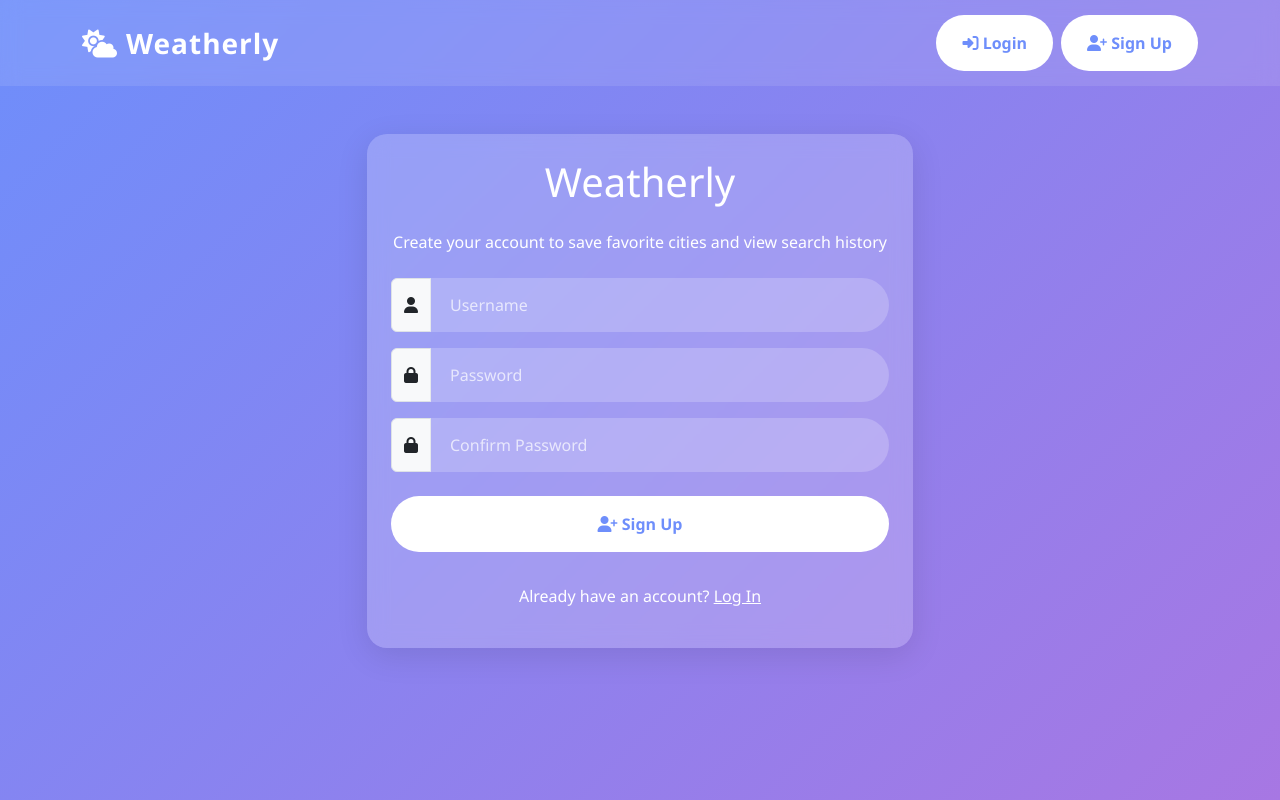
After one commit to BarGhasH17/Weatherly, a Django app: page /signup/ in a window 1280 px wide. The commit adds this page. Run offline with Django 5.2, Linux system fonts and the light colour scheme.

Commit message:
Add user authentication and static files support
- Implemented login/logout functionality with dedicated templates
- Added base.html for template inheritance
- Configured static files handling in settings.py
- Updated views and URLs for auth flow
- Created static/ directory for CSS/assets

```diff
--- /dev/null
+++ b/static/css/base.css
@@ -0,0 +1,56 @@
+@import 'components/_navbar.css';
+@import 'components/_cards.css';
+@import 'utilities/_animations.css';
+
+body {
+    background: linear-gradient(135deg, #6e8efb, #a777e3);
+    color: white;
+    min-height: 100vh;
+    font-family: 'Segoe UI', Tahoma, Geneva, Verdana, sans-serif;
+}
+.navbar {
+    background: rgba(255, 255, 255, 0.1);
+    backdrop-filter: blur(10px);
+    padding: 15px 0;
+}
+
+.navbar-brand {
+    font-family: 'Segoe UI', Tahoma, Geneva, Verdana, sans-serif;
+    letter-spacing: 1px;
+}
+
+/* Adjust main container to account for navbar */
+.container.py-4 {
+    padding-top: 2rem !important;
+}
+.weather-card {
+    background: rgba(255, 255, 255, 0.2);
+    backdrop-filter: blur(10px);
+    border-radius: 20px;
+    box-shadow: 0 8px 32px rgba(0, 0, 0, 0.1);
+}
+.search-bar {
+    border-radius: 50px;
+    border: none;
+    padding: 15px 20px;
+    background: rgba(255, 255, 255, 0.2);
+    color: white;
+}
+.search-bar::placeholder {
+    color: rgba(255, 255, 255, 0.7);
+}
+.btn-search {
+    border-radius: 50px;
+    padding: 15px 25px;
+    background: white;
+    color: #6e8efb;
+    font-weight: bold;
+}
+.temperature {
+    font-size: 3.5rem;
+    font-weight: bold;
+}
+.city-name {
+    font-size: 2rem;
+    margin-bottom: 10px;
+}
--- /dev/null
+++ b/weather/templates/base.html
@@ -0,0 +1,65 @@
+{% load static %}
+<!DOCTYPE html>
+<html lang="en">
+<head>
+    <meta charset="UTF-8">
+    <meta name="viewport" content="width=device-width, initial-scale=1.0">
+    <title>Weatherly | Real-Time Forecast</title>
+    <!-- Bootstrap 5 CSS -->
+    <link href="https://cdn.jsdelivr.net/npm/bootstrap@5.3.0/dist/css/bootstrap.min.css" rel="stylesheet">
+    <!-- Font Awesome (icons) -->
+    <link rel="stylesheet" href="https://cdnjs.cloudflare.com/ajax/libs/font-awesome/6.4.0/css/all.min.css">
+    <link href="{% static 'css/base.css' %}" rel="stylesheet">
+</head>
+<body>
+    <nav class="navbar navbar-expand-lg">
+        <div class="container">
+            <a class="navbar-brand text-white fw-bold fs-3" href="{% url 'index' %}">
+                <i class="fas fa-cloud-sun me-2"></i>Weatherly
+            </a>
+
+            <div class="d-flex align-items-center">
+                {% if user.is_authenticated %}
+                    <!-- Logged In View -->
+                    <span class="navbar-text text-white me-3 d-none d-sm-block">
+                        Welcome, {{ user.username }}!
+                    </span>
+                    <a href="{% url 'logout' %}" class="btn btn-search">
+                        <i class="fas fa-sign-out-alt"></i> Logout
+                    </a>
+                {% else %}
+                    <!-- Guest View -->
+                    <a href="{% url 'login' %}" class="btn btn-search me-2">
+                        <i class="fas fa-sign-in-alt"></i> Login
+                    </a>
+                    <a href="{% url 'signup' %}" class="btn btn-search">
+                        <i class="fas fa-user-plus"></i> Sign Up
+                    </a>
+                {% endif %}
+            </div>
+        </div>
+    </nav>
+   {% block content %}{% endblock %}
+    <!-- Bootstrap JS + Popper -->
+    <script src="https://cdn.jsdelivr.net/npm/bootstrap@5.3.0/dist/js/bootstrap.bundle.min.js"></script>
+    <!-- Simple JS for demo (connect to a weather API later) -->
+    <script>
+        document.getElementById('search-btn').addEventListener('click', function() {
+            const city = document.getElementById('city-input').value;
+            if (city.trim() === '') return;
+
+            // Simulate API call (replace with real API like OpenWeatherMap)
+            document.getElementById('weather-display').classList.remove('d-none');
+            document.querySelector('.city-name').textContent = city;
+
+            // Random demo data (replace with real API data)
+            const temp = Math.floor(Math.random() * 30) + 10;
+            document.querySelector('.temperature').textContent = `${temp}°C`;
+
+            // Change icon based on temp (demo logic)
+            const icon = temp > 25 ? 'fa-sun' : temp > 15 ? 'fa-cloud-sun' : 'fa-cloud';
+            document.querySelector('.weather-icon i').className = `fas ${icon}`;
+        });
+    </script>
+</body>
+</html>
--- /dev/null
+++ b/weather/templates/weather/signup.html
@@ -0,0 +1,69 @@
+{% extends "base.html" %}
+
+{% block content %}
+
+<div class="container py-5">
+    <div class="row justify-content-center">
+        <div class="col-md-6">
+            <div class="weather-card p-4 text-center">
+                <h1 class="mb-4">Weatherly</h1>
+                <p class="mb-4">Create your account to save favorite cities and view search history</p>
+
+                <!-- Signup Form -->
+                <form method="POST" action="{% url 'signup' %}">
+                    {% csrf_token %}
+
+                    <!-- Username -->
+                    <div class="input-group mb-3">
+                        <span class="input-group-text">
+                            <i class="fas fa-user"></i>
+                        </span>
+                        <input type="text" class="form-control search-bar"
+                               name="username" placeholder="Username" required>
+                    </div>
+
+                    <!-- Password 1 -->
+                    <div class="input-group mb-3">
+                        <span class="input-group-text">
+                            <i class="fas fa-lock"></i>
+                        </span>
+                        <input type="password" class="form-control search-bar"
+                               name="password1" placeholder="Password" required>
+                    </div>
+
+                    <!-- Password 2 -->
+                    <div class="input-group mb-4">
+                        <span class="input-group-text">
+                            <i class="fas fa-lock"></i>
+                        </span>
+                        <input type="password" class="form-control search-bar"
+                               name="password2" placeholder="Confirm Password" required>
+                    </div>
+
+                    <!-- Submit Button -->
+                    <button type="submit" class="btn btn-search w-100 mb-3">
+                        <i class="fas fa-user-plus"></i> Sign Up
+                    </button>
+
+                    <!-- Login Link -->
+                    <p class="mt-3">
+                        Already have an account?
+                        <a href="{% url 'login' %}" class="text-white">Log In</a>
+                    </p>
+                </form>
+
+                <!-- Error Messages -->
+                {% if form.errors %}
+                <div class="alert alert-danger mt-3">
+                    {% for field, errors in form.errors.items %}
+                        {% for error in errors %}
+                            <p>{{ error }}</p>
+                        {% endfor %}
+                    {% endfor %}
+                </div>
+                {% endif %}
+            </div>
+        </div>
+    </div>
+</div>
+{% endblock %}
--- a/weather/urls.py
+++ b/weather/urls.py
@@ -2,5 +2,8 @@ from django.urls import path
 from . import views
 
 urlpatterns = [
-    path('', views.index, name='index')
+    path('', views.index, name='index'),
+    path('signup/', views.signup, name='signup'),
+    path('login/', views.user_login, name='login'),
+    path('logout/', views.user_logout, name='logout'),
 ]
--- a/weather/views.py
+++ b/weather/views.py
@@ -1,10 +1,36 @@
 import os
-from django.shortcuts import render
+from django.shortcuts import redirect, render
 import json
 import urllib.request
 from dotenv import load_dotenv
+from django.contrib.auth import login, authenticate, logout
+from django.contrib.auth.forms import UserCreationForm
 
-# Create your views here.
+def signup(request):
+    if request.method == "POST":
+        form = UserCreationForm(request.POST)
+        if form.is_valid():
+            user = form.save()
+            login(request, user)
+            return redirect('index')
+    else:
+        form = UserCreationForm()
+    return render(request, "weather/signup.html", {'form': form})
+
+def user_login(request):
+    if request.method == "POST":
+        username = request.POST['username']
+        password = request.POST['password']
+        user = authenticate(request, username=username, password=password)
+        if user:
+            login(request, user)
+            return redirect('index')
+    return render(request, 'weather/login.html')
+
+def user_logout(request):
+    logout(request)
+    return redirect('index')
+
 def index(request):
     data = {}
     load_dotenv()
--- a/weather_app/settings.py
+++ b/weather_app/settings.py
@@ -10,6 +10,7 @@ For the full list of settings and their values, see
 https://docs.djangoproject.com/en/5.2/ref/settings/
 """
 
+import os
 from pathlib import Path
 
 # Build paths inside the project like this: BASE_DIR / 'subdir'.
@@ -115,7 +116,8 @@ USE_TZ = True
 # Static files (CSS, JavaScript, Images)
 # https://docs.djangoproject.com/en/5.2/howto/static-files/
 
-STATIC_URL = 'static/'
+STATIC_URL = '/static/'
+STATICFILES_DIRS = [os.path.join(BASE_DIR, 'static')]
 
 # Default primary key field type
 # https://docs.djangoproject.com/en/5.2/ref/settings/#default-auto-field
```
Also changed, not shown: weather/templates/weather/index.html (+11 -83 lines), weather/templates/weather/login.html (added, +61 -0 lines).
